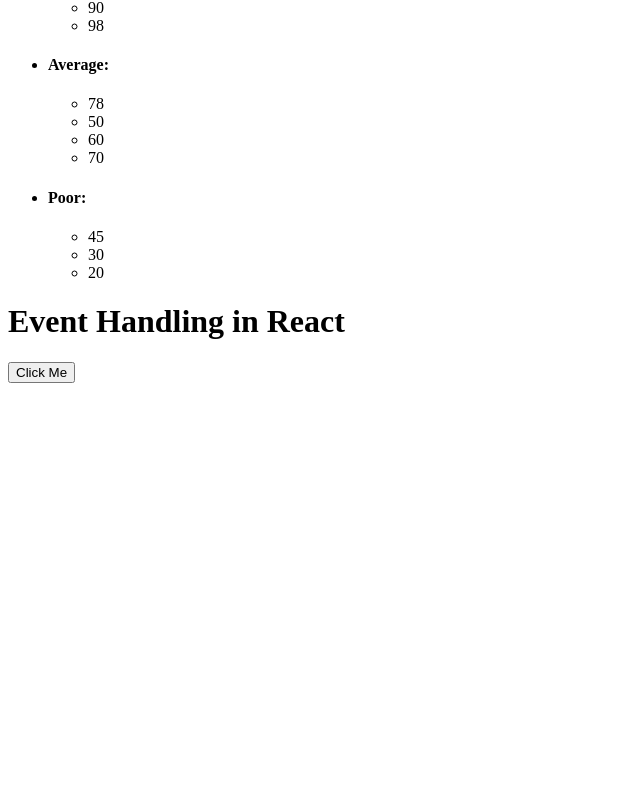
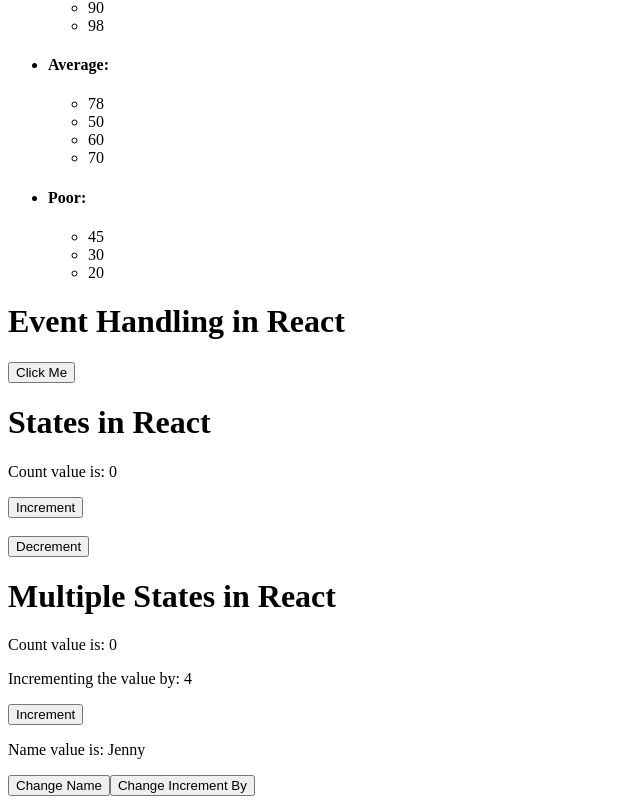
Before and after one commit to JENIPHER254/react-master, a React (Vite) app in the folder myproject/learning/: page / in a window 1280 px wide. Shown: the part 1781-2585 px from the top of the page, without its empty margins (0-640 px from the left). Before the commit the page ends 2172 px from the top, so only its background shows below. Built offline with nearby package versions, Linux system fonts and the light colour scheme.

Commit message:
feat: handling state and multiple states

```diff
--- a/myproject/learning/src/App.jsx
+++ b/myproject/learning/src/App.jsx
@@ -14,9 +14,11 @@
 import TernaryOperators from './components/TernaryOperators'
 import ConditionallyRenderingListItems from './components/ConditionallyRenderingListsItems'
 import EventHandling from './components/EventHandling'
+import States from './components/States'
+import MultipleStates from './components/MultipleStates'
 
 const names = ['Alice', 'Bob', 'Charlie'];
-const name = 'Jenny';
+const name = 'Chance';
 function App() {
   const person = {
     name: 'John', age: 30, city: 'New York'
@@ -42,6 +44,8 @@
       <TernaryOperators displayMessage={true} isLoggedIn={false} />
       <ConditionallyRenderingListItems items={grades} />
       <EventHandling value={10} />
+      <States />
+      <MultipleStates myname={name} />
     </>
   )
 }
--- /dev/null
+++ b/myproject/learning/src/components/MultipleStates.jsx
@@ -0,0 +1,27 @@
+import {useState} from 'react';
+export default function MultipleStates() {
+    const [count, setCount] = useState(0);
+    const [incrementBy, setIncrementBy] = useState(4);
+    const [name, setName] = useState('Jenny');
+    function increment() {
+        setCount(count + incrementBy);
+    }
+    function changeName() {
+        setName('Alice');
+    }
+    function changeIncrementBy() {
+        setIncrementBy(incrementBy + 1);
+    }
+    return (
+        <div>
+            <h1>Multiple States in React</h1>
+            <p>Count value is: {count}</p>
+            <p>Incrementing the value by: {incrementBy}</p>
+            <button onClick={increment}>Increment</button>
+            <br />
+            <p>Name value is: {name}</p>
+            <button onClick={changeName}>Change Name</button>
+            <button onClick={changeIncrementBy}>Change Increment By</button>
+        </div>
+    );
+}
--- /dev/null
+++ b/myproject/learning/src/components/States.jsx
@@ -0,0 +1,22 @@
+import  { useState } from 'react';
+export default function States(){
+    // since props cannot change/are immutable, we can use state to manage data that can change over time. State allows us to create dynamic and interactive components that can respond to user input and other events.Props are parameters while states are variables
+    const [count, setCount] = useState(0);
+    //     const [count, setCount] = useState(() => {
+    //     const savedCount = localStorage.getItem('count');
+    //     return savedCount ? Number(savedCount) : 0;
+    //   }); ===========this is example of local storage with useState, it initializes the count state with a value from local storage if it exists, or defaults to 0 if it doesn't. This allows the count value to persist across page reloads.
+    function increment(){
+        setCount(count + 1);
+    }
+    return(
+        <div>
+            <h1>States in React</h1>
+            <p>Count value is: {count}</p>
+            <button onClick={increment}>Increment</button>
+            <br />
+            <br />
+            <button onClick={() => setCount(count - 1)}>Decrement</button>
+        </div>
+    );
+}
```
Also changed, not shown: 1 other file (tests, documents, lock files or other folders).
